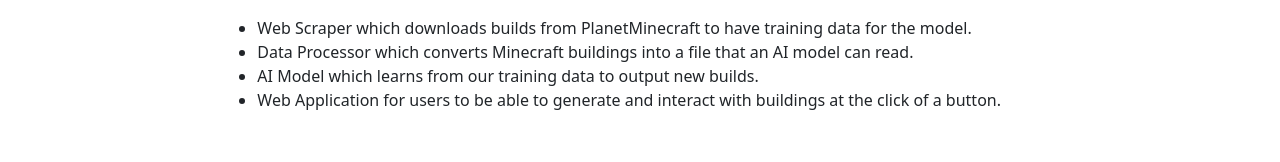
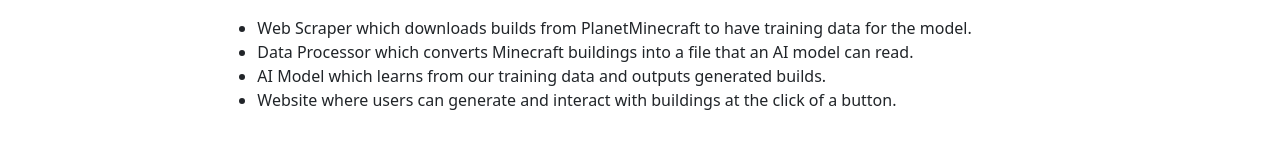
Before and after one commit to Alan-Laboy/text2mc-frontend, a React (Create React App) app: page / in a window 1280 px wide. Shown: the part 404-566 px from the top of the page. Built offline with nearby package versions, Linux system fonts and the light colour scheme.

Commit message:
Update intro text

```diff
--- a/src/components/Introduction.js
+++ b/src/components/Introduction.js
@@ -9,8 +9,8 @@
       <ul>
         <li>Web Scraper which downloads builds from PlanetMinecraft to have training data for the model.</li>
         <li>Data Processor which converts Minecraft buildings into a file that an AI model can read.</li>
-        <li>AI Model which learns from our training data to output new builds.</li>
-        <li>Web Application for users to be able to generate and interact with buildings at the click of a button.</li>
+        <li>AI Model which learns from our training data and outputs generated builds.</li>
+        <li>Website where users can generate and interact with buildings at the click of a button.</li>
       </ul>
     </div>
   );
```
